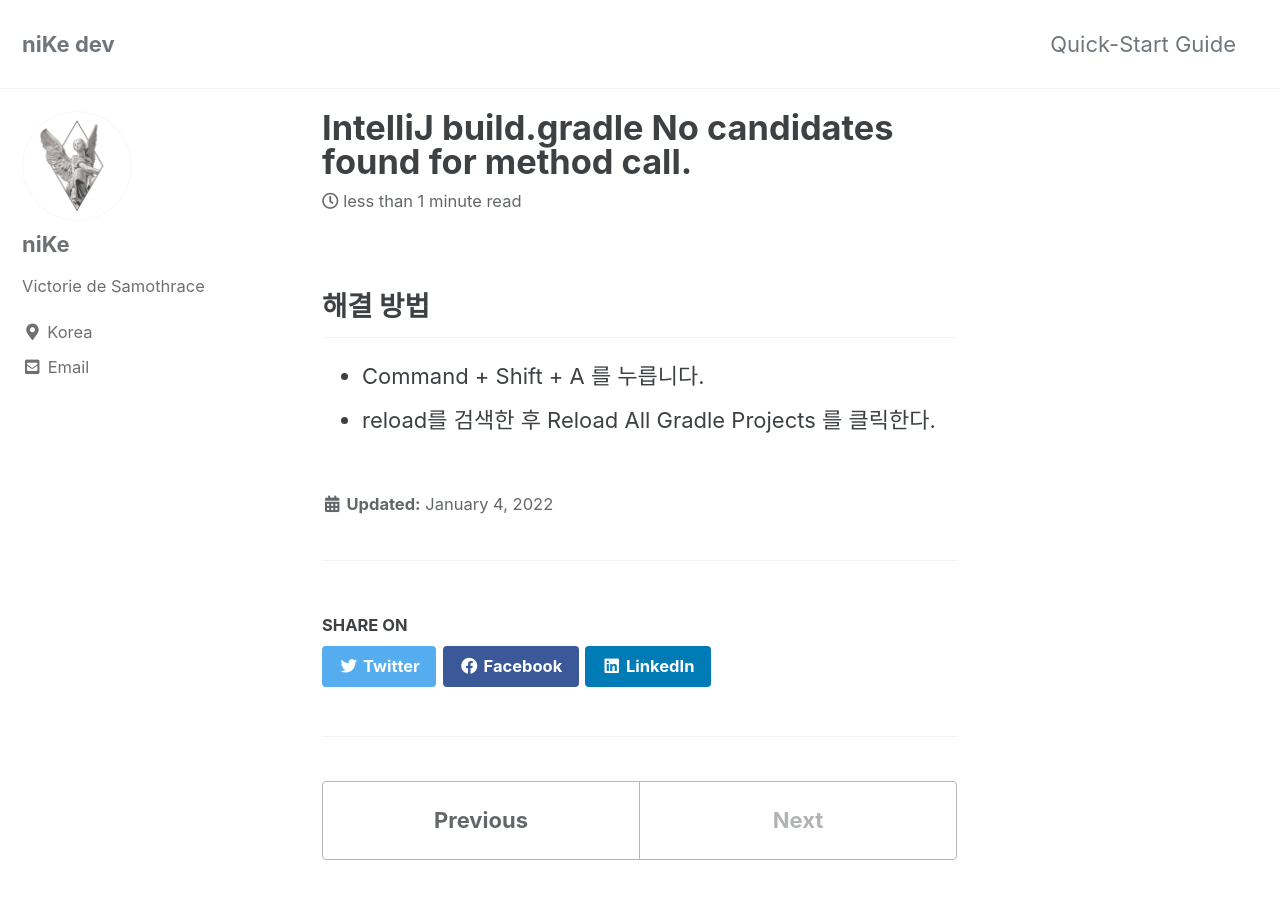
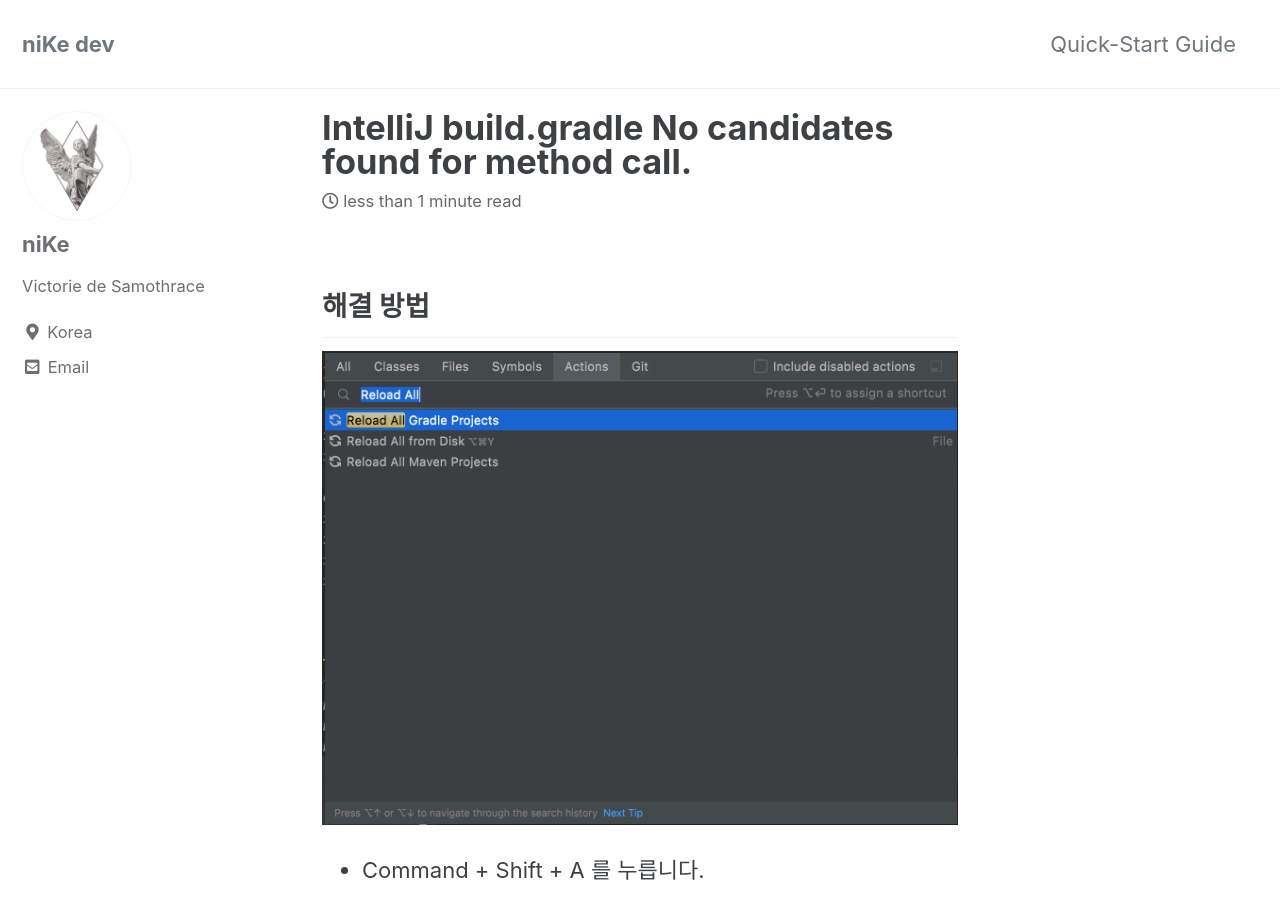
Before and after one commit to KwakTaeMin/KwakTaeMin.github.io, a Jekyll site: the page built from _posts/2022-01-04-intellij_no_candidates_found_for_method_call.md, in a window 1280 px wide and 900 px high. Built offline with Jekyll 4.4.1, drawn with Linux system fonts in a browser that asks for light colours; cached includes are drawn as plain includes.

Commit message:
image add

```diff
--- a/_posts/2022-01-04-intellij_no_candidates_found_for_method_call.md
+++ b/_posts/2022-01-04-intellij_no_candidates_found_for_method_call.md
@@ -4,5 +4,6 @@ title : "IntelliJ build.gradle No candidates found for method call."
 ---
 
 ## 해결 방법
+![screenshot](../assets/images/0104image.png)
 - Command + Shift + A 를 누릅니다.
 - reload를 검색한 후 Reload All Gradle Projects 를 클릭한다.
```
Also changed, not shown: assets/images/0104image.png (added).
